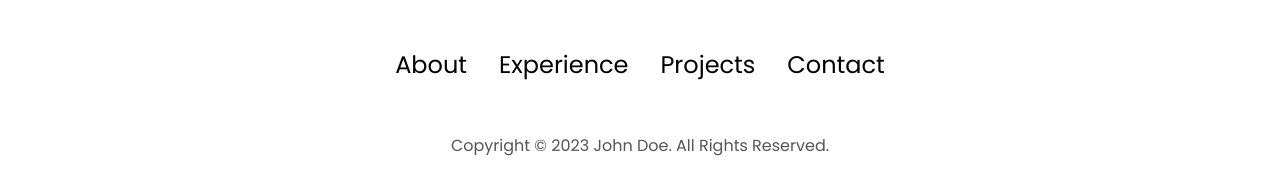
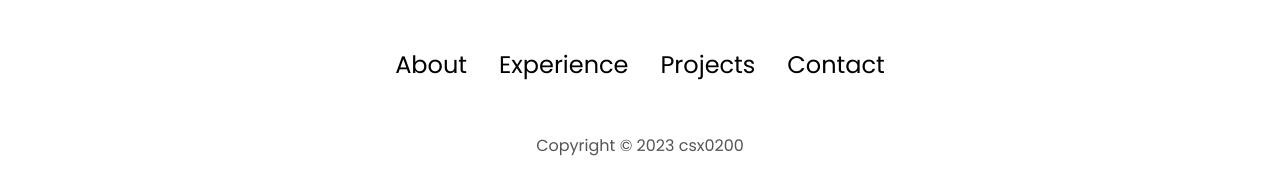
Before and after one commit to Cs0200/html-css-js-potfolio, a plain HTML site: page index.html in a window 1280 px wide. Shown: the part 4481-4676 px from the top of the page. Drawn offline with Linux system fonts and the light colour scheme.

Commit message:
Update index.html

```diff
--- a/index.html
+++ b/index.html
@@ -369,7 +369,7 @@
           </ul>
         </div>
       </nav>
-      <p>Copyright &#169; 2023 John Doe. All Rights Reserved.</p>
+      <p>Copyright &#169; 2023 csx0200 </p>
     </footer>
     <script src="script.js"></script>
   </body>
```
